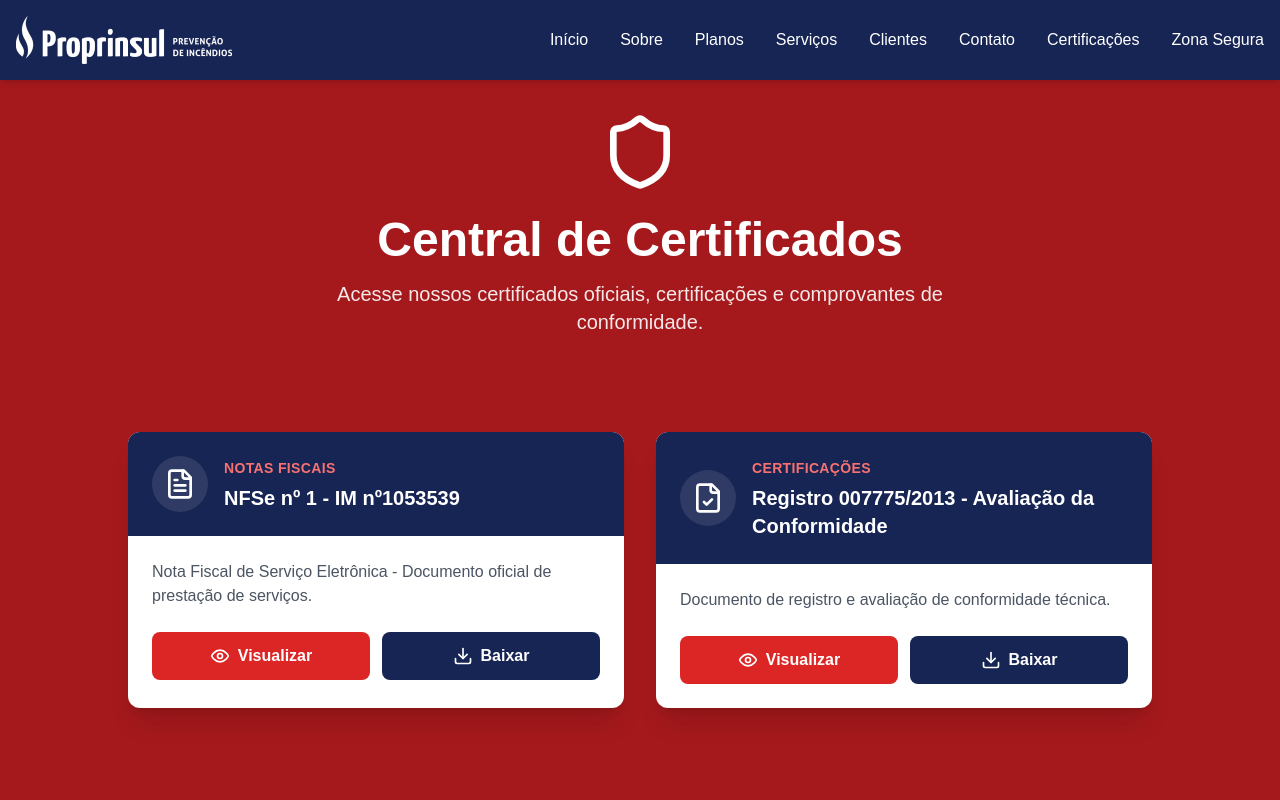
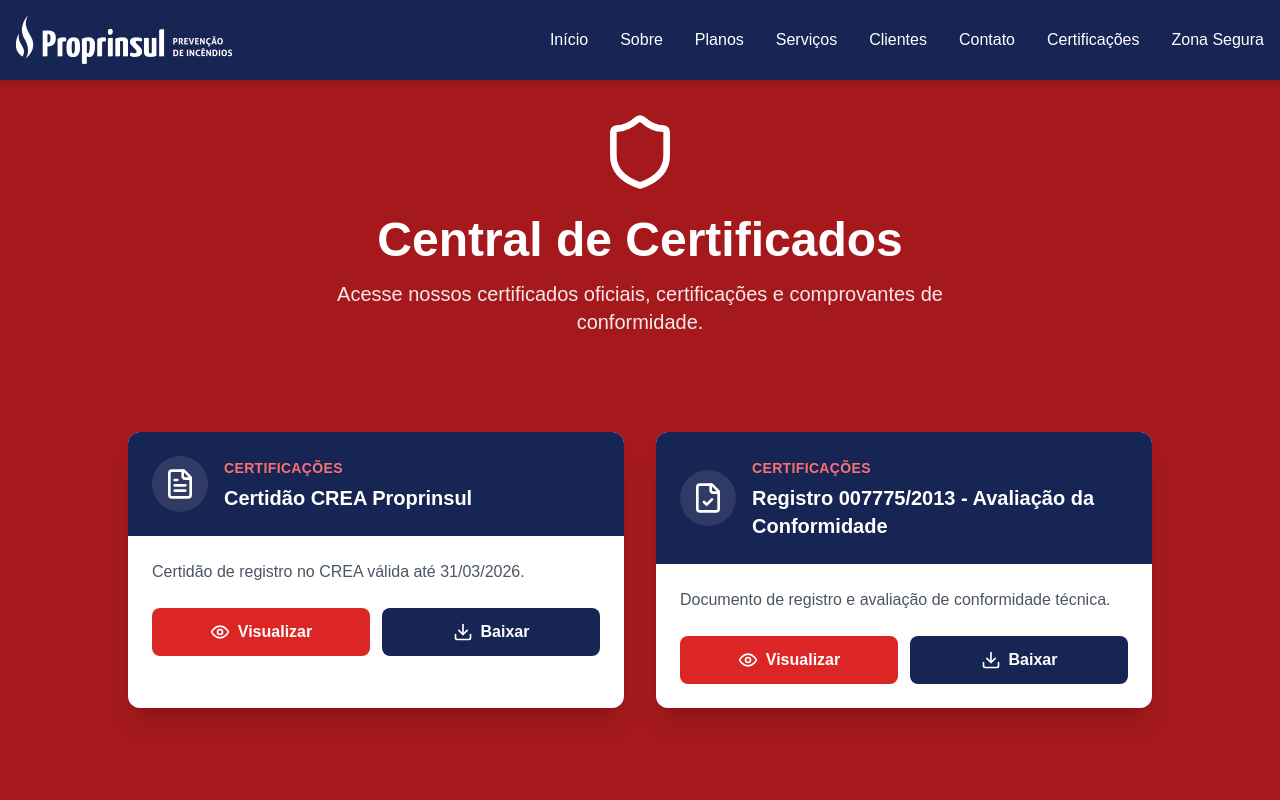
Before and after one commit to JoaoLuiz92/ProprinsulNew, a React (Vite) app: page /docs in a window 1280 px wide. Shown: the top 800 px of the page. Built offline with nearby package versions, Linux system fonts and the light colour scheme; a web font is replaced by a local one.

Commit message:
feat: atualiza documento para CertidÃ£o CREA Proprinsul

```diff
--- a/src/Docs.tsx
+++ b/src/Docs.tsx
@@ -12,7 +12,7 @@
 import { Link } from 'react-router-dom';
 
 // Importar os documentos
-import doc1 from './public/docs/NFSe nº 1 - IM nº1053539 (1).pdf';
+import doc1 from './public/docs/CERTIDÃO CREA PROPRINSUL VALID. 31-03-26 (1).pdf';
 import doc2 from './public/docs/Registro 007775_2013 _ Avaliação da Conformidade.pdf';
 
 function Docs() {
@@ -21,11 +21,11 @@
   const documents = [
     {
       id: 1,
-      title: "NFSe nº 1 - IM nº1053539",
-      description: "Nota Fiscal de Serviço Eletrônica - Documento oficial de prestação de serviços.",
+      title: "Certidão CREA Proprinsul",
+      description: "Certidão de registro no CREA válida até 31/03/2026.",
       icon: FileText,
       file: doc1,
-      category: "Notas Fiscais"
+      category: "Certificações"
     },
     {
       id: 2,
```
Also changed, not shown: 2 other files (tests, documents, lock files or other folders).
